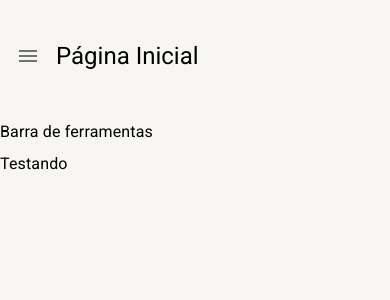
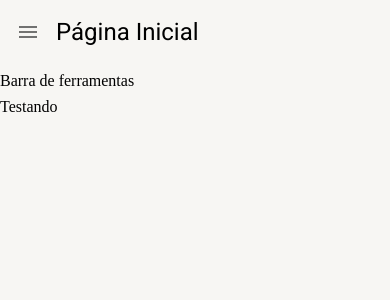
Before and after one commit to fabioluizrodrigues/ctrl-web-app, a React (Create React App) app: page /pagina-inicial in a window 390 px wide. Shown: the top 300 px of the page. Built offline with nearby package versions, Linux system fonts and the light colour scheme.

Commit message:
refactor: Melhorias de responsividade

```diff
--- a/src/pages/dashboard/Dashboard.tsx
+++ b/src/pages/dashboard/Dashboard.tsx
@@ -2,7 +2,7 @@
 
 export const Dashboard = () => {
 	return (
-		<LayoutBaseDePagina titulo='Página Inicial'>
+		<LayoutBaseDePagina titulo='Página Inicial' barraDeFerramentas={<>Barra de ferramentas</>}>
             Testando
 		</LayoutBaseDePagina>
 	);
--- a/src/shared/layouts/LayoutBaseDePagina.tsx
+++ b/src/shared/layouts/LayoutBaseDePagina.tsx
@@ -4,36 +4,38 @@
 interface ILayoutBaseDePaginaProps {
     children: React.ReactNode;
     titulo: string;
+    barraDeFerramentas?: React.ReactNode
 }
 
-export const LayoutBaseDePagina: React.FC<ILayoutBaseDePaginaProps> = ({ children, titulo }) => {
+export const LayoutBaseDePagina: React.FC<ILayoutBaseDePaginaProps> = ({ children, titulo, barraDeFerramentas }) => {
 	const smDown = useMediaQuery((theme: Theme) => theme.breakpoints.down('sm'));
+	const mdDown = useMediaQuery((theme: Theme) => theme.breakpoints.down('md'));
+
 	const theme = useTheme();
+
 	const {toggleDrawerOpen} = useDrawerContext();
 
 	return (
 		<Box height='100%' display='flex' flexDirection='column' gap={1}>
-			<Box padding={1} display='flex' alignItems='center' height={theme.spacing(12)} gap={1}>
+			<Box padding={1} display='flex' alignItems='center' gap={1} height={theme.spacing(smDown ? 6 : mdDown ? 8 : 12)} >
 				{smDown && (
 					<IconButton onClick={toggleDrawerOpen}>
 						<Icon>menu</Icon>
 					</IconButton>
 				)}
-				<Typography variant='h5'>
+				<Typography variant={ smDown ? 'h5' : mdDown ? 'h4' : 'h3'} overflow='hidden' whiteSpace='nowrap' textOverflow='ellipsis'>
 					{titulo}
 				</Typography>
 			</Box>
 
-			<Box>
-				<Typography>
-                    Barra de ferramentas
-				</Typography>
-			</Box>
+			{barraDeFerramentas && (
+				<Box>
+					{barraDeFerramentas}
+				</Box>
+			)}
 
-			<Box>
-				<Typography>
-					{children}
-				</Typography>
+			<Box flex={1} overflow='auto'>
+				{children}
 			</Box>
 		</Box>
 	);
```
